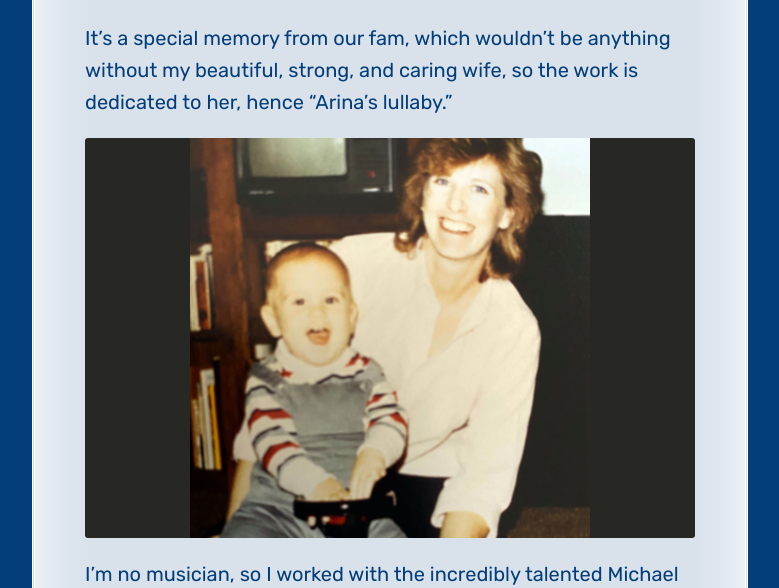
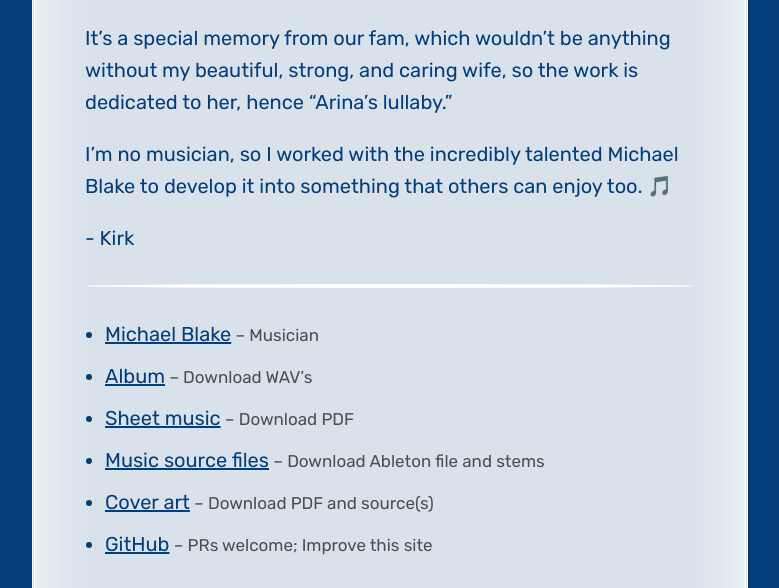
Before and after one commit to kirkstrobeck/arinas-lullaby, a Next.js app: page / in a window 1280 px wide. Shown: the part 1640-2228 px from the top of the page, without its empty margins (250-1029 px from the left). Built offline with nearby package versions, Linux system fonts and the light colour scheme.

Commit message:
Disable second photo

```diff
--- a/pages/index.tsx
+++ b/pages/index.tsx
@@ -533,7 +533,7 @@ ul {
             without my beautiful, strong, and caring wife, so the work is
             dedicated to her, hence “Arina’s lullaby.”
           </p>
-          <p
+          {/* <p
             style={{
               background: '#272723',
               borderRadius: 3,
@@ -548,7 +548,7 @@ ul {
               src="/images/kay.jpg"
               width={400}
             />
-          </p>
+          </p> */}
           <p>
             I’m no musician, so I worked with the incredibly talented Michael
             Blake to develop it into something that others can enjoy too. 🎵
@@ -557,11 +557,6 @@ ul {
           <hr />
           <ul>
             {[
-              // {
-              //   text: 'DistroKid',
-              //   url:
-              //     'https://distrokid.com/hyperfollow/kirkstrobeck/arinas-lullaby',
-              // },
               {
                 description: 'Musician',
                 text: 'Michael Blake',
```
